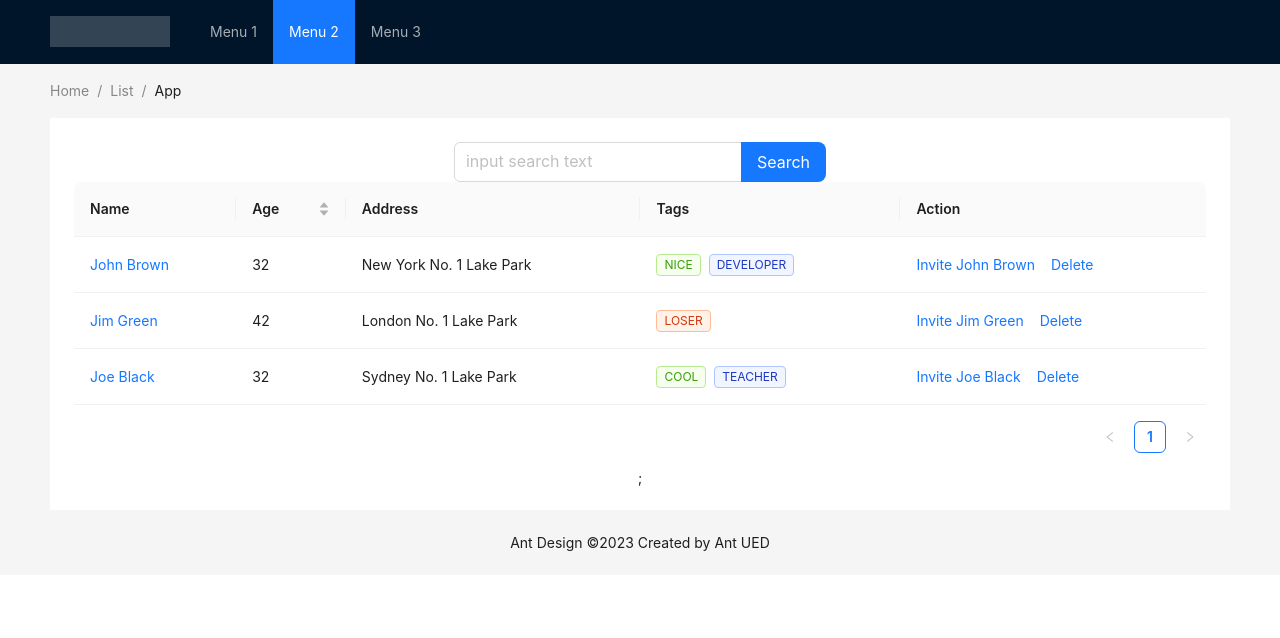
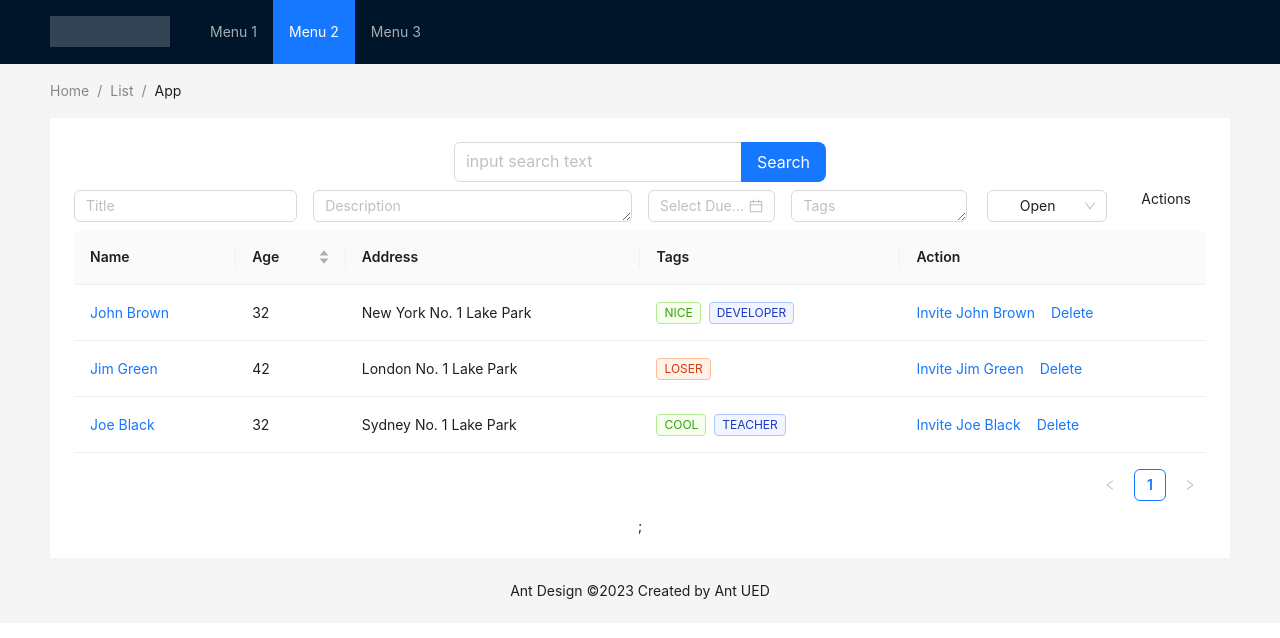
Before and after one commit to zahidhasan125/to-do-with-antd, a React (Create React App) app: page / in a window 1280 px wide. Shown: the top 638 px of the page. Built offline with nearby package versions, Linux system fonts and the light colour scheme.

Commit message:
sample design created

```diff
--- a/src/App.js
+++ b/src/App.js
@@ -1,9 +1,11 @@
 import './App.css';
+import AddNote from './components/AddNote';
 import Navbar from './components/Navbar';
 
 function App() {
   return (
     <div className="App">
+
       <Navbar />
     </div>
   );
--- a/src/components/AddNote.js
+++ b/src/components/AddNote.js
@@ -1,10 +1,74 @@
+import { DatePicker, Input, Row, Col, Select } from 'antd';
+
 import React from 'react';
+const { TextArea } = Input;
+const style = {
+    background: '#fff',
+    padding: '8px 0',
+};
+const AddNote = () => {
+    const handleChange = (value) => {
+        console.log(`selected ${value}`);
+    };
 
-const AddNote = () => {
     return (
-        <div>
+        <form>
+            <Row gutter={[16, 24]}>
+                <Col className="gutter-row" span={5}>
+                    <div style={style}>
+                        <Input placeholder="Title" />
+                    </div>
+                </Col>
+                <Col className="gutter-row" span={7}>
+                    <div style={style}>
+                        <TextArea rows={1} placeholder='Description' />
+                    </div>
+                </Col>
+                <Col className="gutter-row" span={3}>
+                    <div style={style}>
+                        <DatePicker placeholder='Select Due Date' />
+                    </div>
+                </Col>
+                <Col className="gutter-row" span={4}>
+                    <div style={style}>
+                        <TextArea rows={1} placeholder='Tags' />
+                    </div>
+                </Col>
+                <Col className="gutter-row" span={3}>
+                    <div style={style}>
+                        <Select
+                            defaultValue="Open"
+                            style={{
+                                width: 120,
+                            }}
+                            onChange={handleChange}
+                            options={[
+                                {
+                                    value: 'open',
+                                    label: 'Open',
+                                },
+                                {
+                                    value: 'working',
+                                    label: 'Working',
+                                },
+                                {
+                                    value: 'done',
+                                    label: 'Done',
+                                },
+                                {
+                                    value: 'overdue',
+                                    label: 'OverDue',
+                                },
+                            ]}
+                        />
+                    </div>
+                </Col>
+                <Col className="gutter-row" span={2}>
+                    <div style={style}>Actions</div>
+                </Col>
+            </Row>
 
-        </div>
+        </form>
     );
 };
 
--- a/src/components/Navbar.js
+++ b/src/components/Navbar.js
@@ -1,6 +1,7 @@
 import { Breadcrumb, Input, Layout, Menu, Space, theme } from 'antd';
 import TableNew from './TableNew';
 import { AudioOutlined } from '@ant-design/icons';
+import AddNote from './AddNote';
 const { Search } = Input;
 const { Header, Content, Footer } = Layout;
 
@@ -81,6 +82,7 @@ const Navbar = () => {
               onSearch={onSearch}
             />
           </Space>
+          <AddNote />
           <TableNew />
         </div>
       </Content>
```
